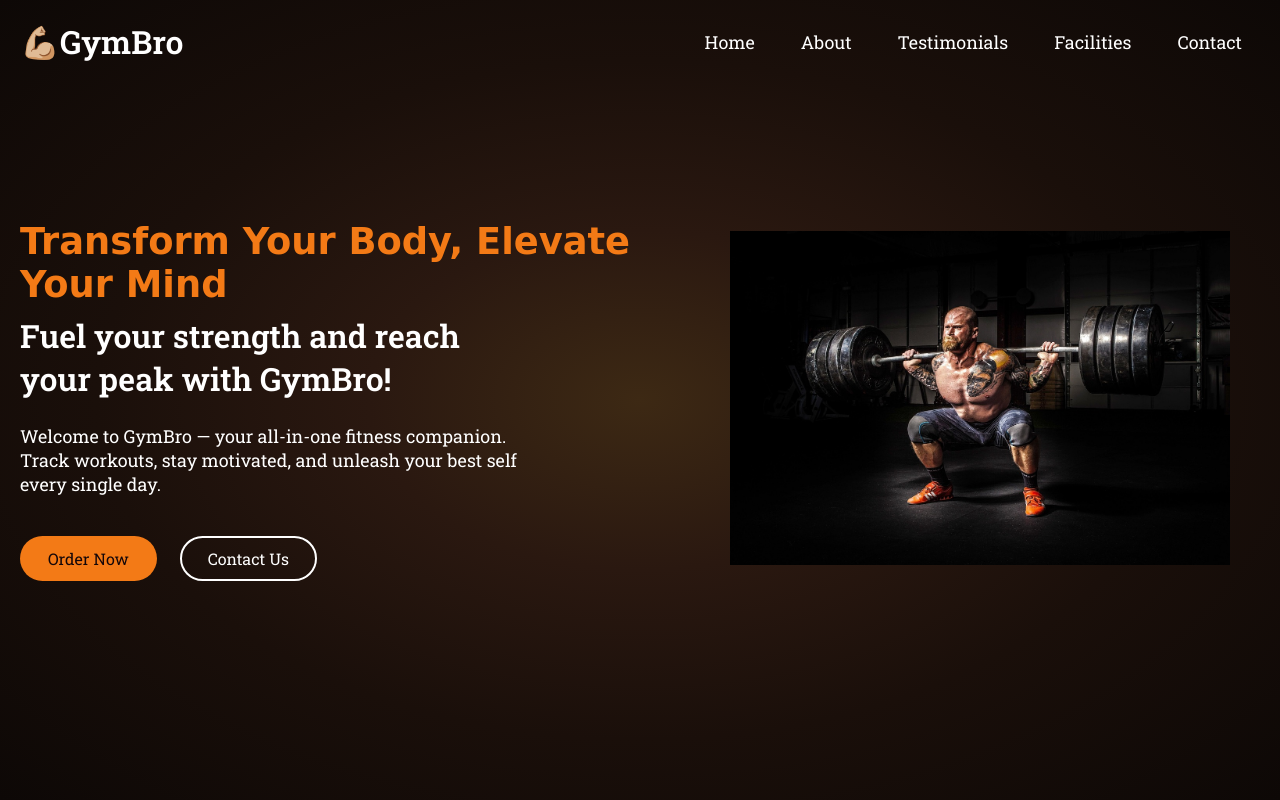
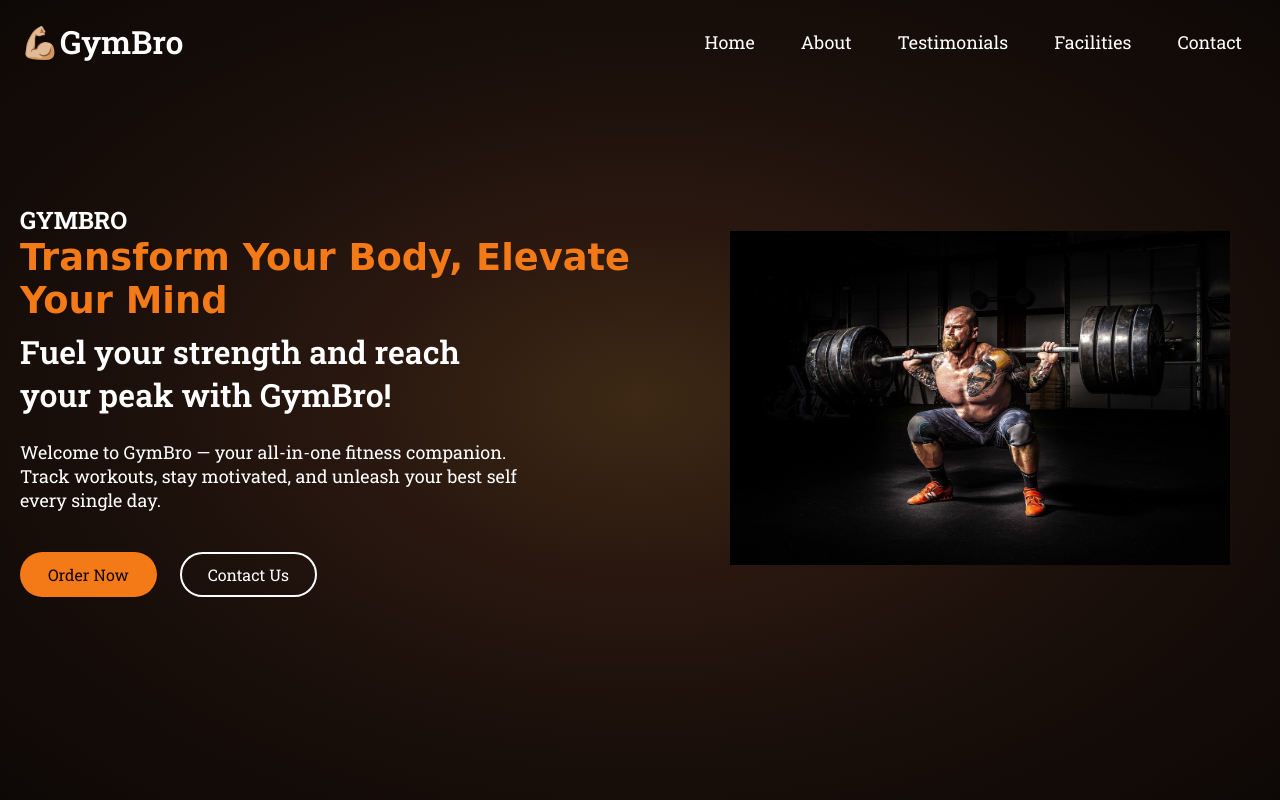
Before and after one commit to veradanicode/GymBro, a plain HTML site: page index.html in a window 1280 px wide. Shown: the top 800 px of the page. Drawn offline with nearby package versions, Linux system fonts and the light colour scheme.

Commit message:
update index.html

```diff
--- a/index.html
+++ b/index.html
@@ -44,6 +44,7 @@
         <section class="hero-section absolute inset-0 z-0">
             <div class="section-content">
                 <div class="hero-details">
+                    <h1>GYMBRO</h1>
                     <h2 class="title">Transform Your Body, Elevate Your Mind</h2>
                     <h3 class="subtitle">Fuel your strength and reach your peak with <span>GymBro</span>!</h3>
                     <p class="description"> Welcome to GymBro — your all-in-one fitness companion. Track workouts, stay motivated, and unleash your best self every single day.</p>
@@ -107,7 +108,7 @@
             </div>
          </section>
          <!--Testimonials Section-->
-         <section class="testimonials-section" >
+         <section class="testimonials-section">
             <h2 class="section-title">Testimonials</h2>
             <div class="section-content">
                 <div class="slider-container swiper">
```
